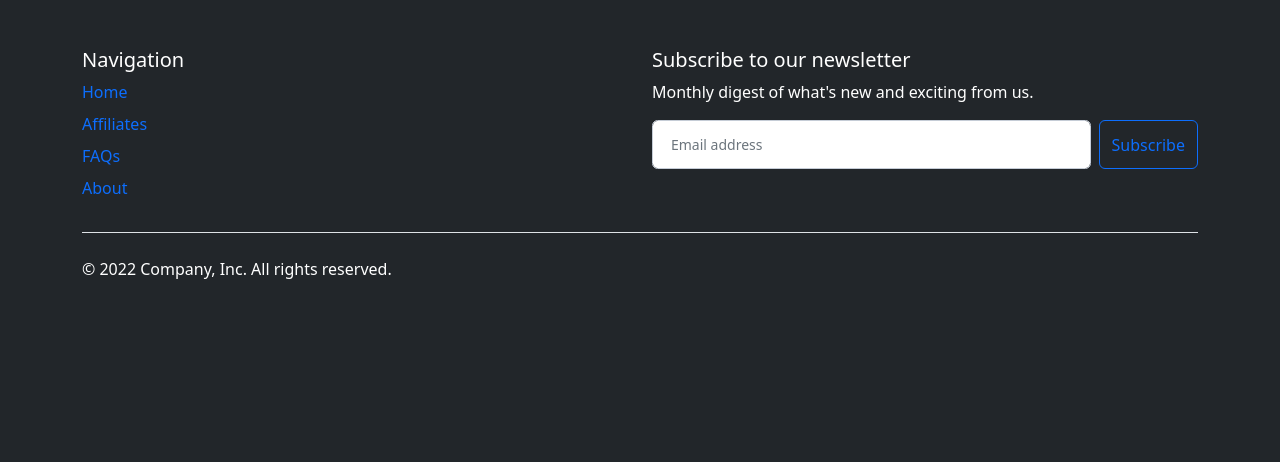
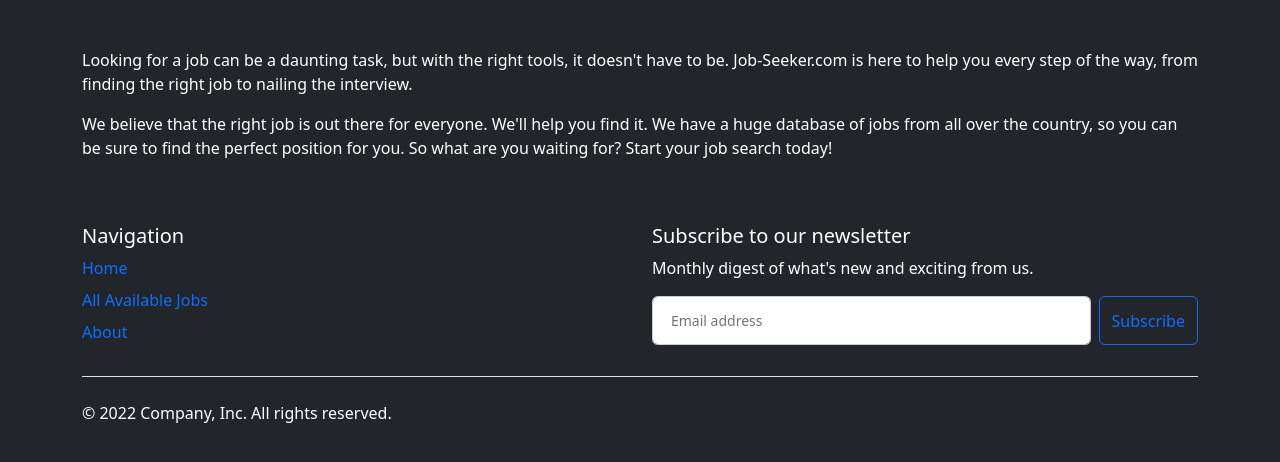
Before and after one commit to kgarchie/jobseeker, a Django app: page /about/ in a window 1280 px wide. Shown: the part 72-534 px from the top of the page. Run offline with Django 4.2, Linux system fonts and the light colour scheme; some libraries are stand-ins or nearby versions.

Commit message:
Added About

```diff
--- a/templates/about.html
+++ b/templates/about.html
@@ -5,5 +5,11 @@
 {% endblock %}
 
 {% block content %}
-
+    <div class="container mt-5 mt-5" style="color: white">
+        <p>Looking for a job can be a daunting task, but with the right tools, it doesn't have to be. Job-Seeker.com is
+            here to help you every step of the way, from finding the right job to nailing the interview.</p>
+        <p>We believe that the right job is out there for everyone. We'll help you find it. We have a huge database of
+            jobs from all over the country, so you can be sure to find the perfect position for you.
+            So what are you waiting for? Start your job search today!</p>
+    </div>
 {% endblock %}
--- a/templates/base.html
+++ b/templates/base.html
@@ -76,10 +76,9 @@
         <div class="col-md-6 col-sm-12">
             <h5>Navigation</h5>
             <ul class="nav flex-column">
-                <li class="nav-item mb-2"><a href="#" class="nav-link p-0">Home</a></li>
-                <li class="nav-item mb-2"><a href="#" class="nav-link p-0">Affiliates</a></li>
-                <li class="nav-item mb-2"><a href="#" class="nav-link p-0">FAQs</a></li>
-                <li class="nav-item mb-2"><a href="#" class="nav-link p-0">About</a></li>
+                <li class="nav-item mb-2"><a href="{% url 'application:home' %}" class="nav-link p-0">Home</a></li>
+                <li class="nav-item mb-2"><a href="{% url 'application:jobs' %}" class="nav-link p-0">All Available Jobs</a></li>
+                <li class="nav-item mb-2"><a href="{% url 'application:about' %}" class="nav-link p-0">About</a></li>
             </ul>
         </div>
 
```
